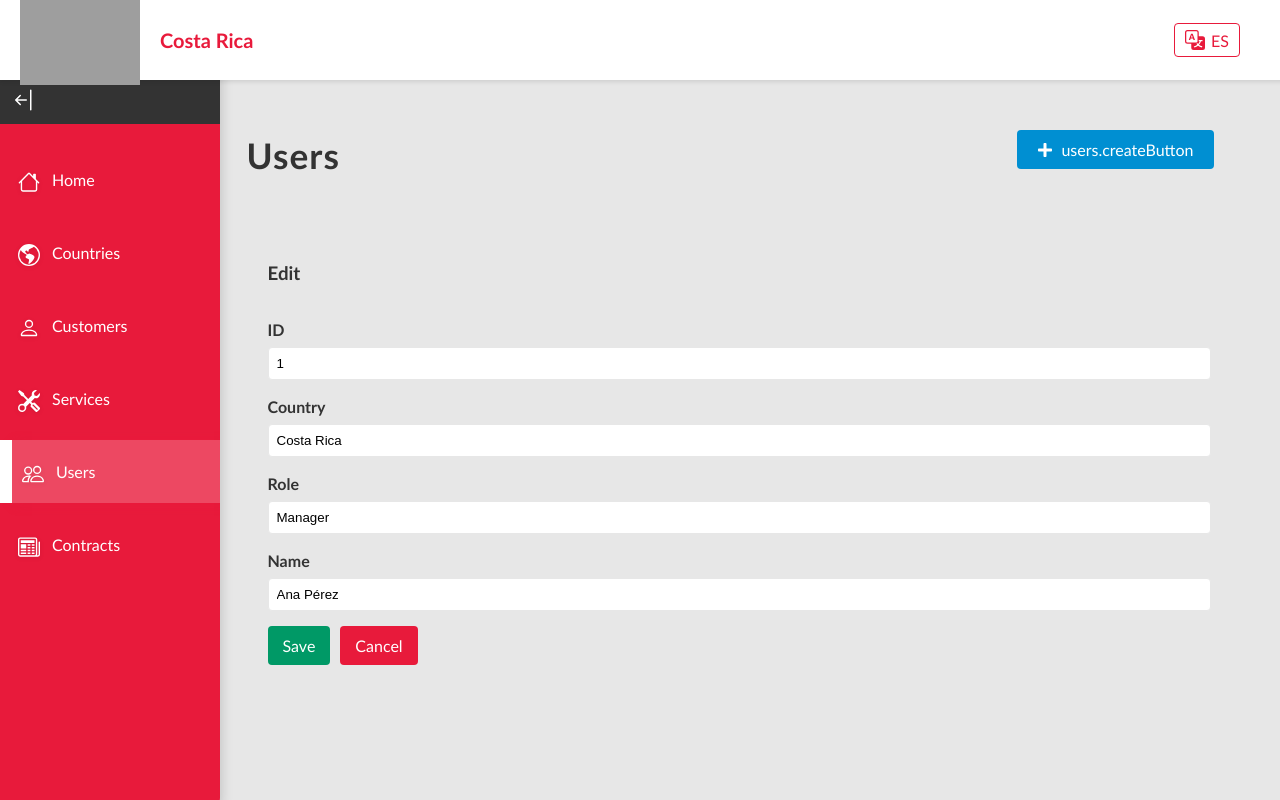
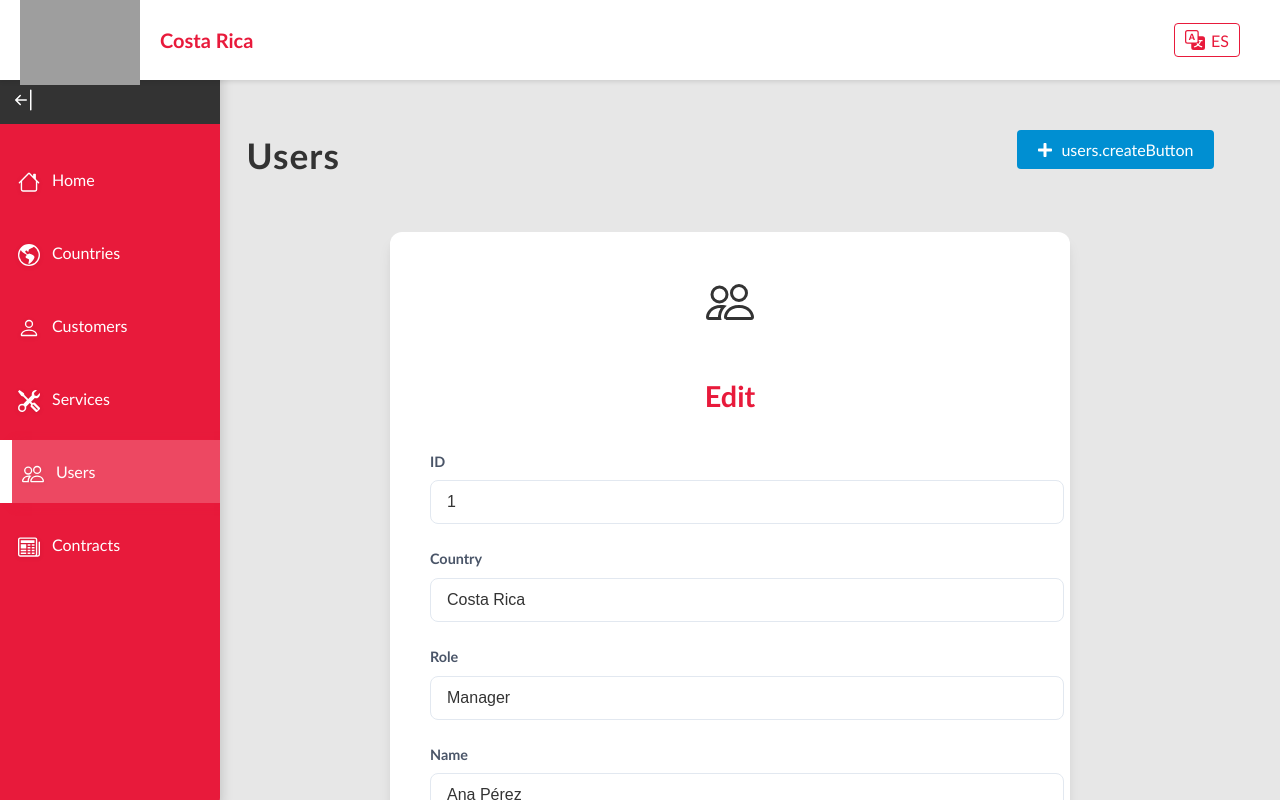
Before and after one commit to ArturoQuiros/onboarding_sandbox, a React (Vite) app in the folder FE_Onboarding/: page /admin/users in a window 1280 px wide. Both pictures are taken after a click on the button 1082 px from the left and 381 px from the top of the page. Built offline with nearby package versions, Linux system fonts and the light colour scheme; no server answers; grey boxes are pictures that could not be loaded.

Commit message:
validaciones al CrudForm

```diff
--- a/FE_Onboarding/src/Global/Context/UIContext.jsx
+++ b/FE_Onboarding/src/Global/Context/UIContext.jsx
@@ -1,19 +1,21 @@
-// src/context/UIContext.jsx
 import React, { createContext, useState } from "react";
 
-// Crea el contexto para la interfaz de usuario.
 export const UIContext = createContext();
 
 export const UIProvider = ({ children }) => {
   const [isSidebarOpen, setIsSidebarOpen] = useState(true);
   const [isModalOpen, setIsModalOpen] = useState(false);
-  // Puedes añadir más estados de UI aquí.
+
+  // ⬇ Nuevo estado para el icono
+  const [entityIcon, setEntityIcon] = useState(null);
 
   const value = {
     isSidebarOpen,
     setIsSidebarOpen,
     isModalOpen,
     setIsModalOpen,
+    entityIcon,
+    setEntityIcon, // ⬅ Exponemos la función para actualizarlo
   };
 
   return <UIContext.Provider value={value}>{children}</UIContext.Provider>;
--- a/FE_Onboarding/src/Modules/Admin/components/CrudDashboard.jsx
+++ b/FE_Onboarding/src/Modules/Admin/components/CrudDashboard.jsx
@@ -1,6 +1,5 @@
 // src/Modules/Admin/components/Crud/CrudDashboard.jsx
-
-import React, { useState, useEffect, useMemo } from "react";
+import React, { useState, useEffect, useMemo, useCallback } from "react";
 import { CrudDataTable, CrudForm, SearchBar, ItemsPerPageSelector } from "./";
 import { useTranslation } from "react-i18next";
 import toast from "react-hot-toast";
@@ -15,40 +14,42 @@ export const CrudDashboard = ({
   createItem,
   updateItem,
   deleteItem,
+  entityIcon,
+  validations, // ✅ Recibimos validaciones
 }) => {
   const { t } = useTranslation("global");
+
   const [items, setItems] = useState([]);
   const [isFormOpen, setIsFormOpen] = useState(false);
   const [selectedItem, setSelectedItem] = useState(null);
   const [isConfirmModalOpen, setIsConfirmModalOpen] = useState(false);
   const [itemIdToDelete, setItemIdToDelete] = useState(null);
+
   const [searchTerm, setSearchTerm] = useState("");
   const [currentPage, setCurrentPage] = useState(1);
   const [itemsPerPage, setItemsPerPage] = useState(10);
   const [sortKey, setSortKey] = useState(null);
   const [sortDirection, setSortDirection] = useState("asc");
 
-  // Fetch initial data on component mount
-  useEffect(() => {
-    const fetchData = async () => {
+  // --- Recargar datos ---
+  const reloadItems = useCallback(async () => {
     try {
       const data = await getItems();
-        setItems(data);
+      setItems(Array.isArray(data) ? data : []);
     } catch (error) {
       toast.error(t("common.loadError"));
       console.error("Error fetching items:", error);
     }
-    };
-    fetchData();
   }, [getItems, t]);
 
-  // --- Lógica de filtrado, ordenamiento y paginación
+  useEffect(() => {
+    reloadItems();
+  }, [reloadItems]);
 
+  // --- Ordenamiento ---
   const handleSort = (key) => {
     setSortKey(key);
-    setSortDirection((prevDirection) =>
-      prevDirection === "asc" ? "desc" : "asc"
-    );
+    setSortDirection((prev) => (prev === "asc" ? "desc" : "asc"));
     setCurrentPage(1);
   };
 
@@ -59,25 +60,22 @@ export const CrudDashboard = ({
 
   const sortedItems = useMemo(() => {
     if (!sortKey) return items;
-
-    const sorted = [...items].sort((a, b) => {
-      const aValue = String(a[sortKey] || "").toLowerCase();
-      const bValue = String(b[sortKey] || "").toLowerCase();
-
+    return [...items].sort((a, b) => {
+      const aValue = String(a[sortKey] ?? "").toLowerCase();
+      const bValue = String(b[sortKey] ?? "").toLowerCase();
       return sortDirection === "asc"
         ? aValue.localeCompare(bValue)
         : bValue.localeCompare(aValue);
     });
-
-    return sorted;
   }, [items, sortKey, sortDirection]);
 
   const filteredItems = useMemo(() => {
     if (!searchTerm) return sortedItems;
-
     return sortedItems.filter((item) =>
       fields.some((field) =>
-        String(item[field.key]).toLowerCase().includes(searchTerm.toLowerCase())
+        String(item[field.key] ?? "")
+          .toLowerCase()
+          .includes(searchTerm.toLowerCase())
       )
     );
   }, [sortedItems, searchTerm, fields]);
@@ -89,8 +87,7 @@ export const CrudDashboard = ({
 
   const totalPages = Math.ceil(filteredItems.length / itemsPerPage);
 
-  // --- Manejo de acciones (crear, editar, eliminar)
-
+  // --- Acciones CRUD ---
   const handleCreate = () => {
     setSelectedItem(null);
     setIsFormOpen(true);
@@ -119,8 +116,7 @@ export const CrudDashboard = ({
         success: t(`${entityName}.deleteSuccess`),
         error: t(`${entityName}.deleteError`),
       });
-      const data = await getItems();
-      setItems(data);
+      await reloadItems();
     } catch (error) {
       console.error("Error deleting item:", error);
     } finally {
@@ -129,11 +125,11 @@ export const CrudDashboard = ({
   };
 
   const handleSave = async (item) => {
-    const isEditing = !!selectedItem;
-    const promise = isEditing ? updateItem(item) : createItem(item);
+    const isEditing = Boolean(selectedItem);
+    const action = isEditing ? updateItem(item) : createItem(item);
 
     try {
-      await toast.promise(promise, {
+      await toast.promise(action, {
         loading: isEditing ? t("common.updating") : t("common.creating"),
         success: isEditing
           ? t("common.updateSuccess")
@@ -142,19 +138,21 @@ export const CrudDashboard = ({
       });
 
       setIsFormOpen(false);
-      const data = await getItems();
-      setItems(data);
+      setSelectedItem(null);
+      await reloadItems();
     } catch (error) {
       console.error("Error saving item:", error);
     }
   };
 
-  // --- Renderizado del componente
-
+  // --- Renderizado ---
   return (
     <div className={styles.container}>
       <div className={styles.header}>
-        <h2 className={styles.title}>{t(`${entityName}.title`)}</h2>
+        <h2 className={styles.title}>
+          {entityIcon && <span className={styles.icon}>{entityIcon}</span>}
+          {t(`${entityName}.title`)}
+        </h2>
         <button className={styles.createButton} onClick={handleCreate}>
           <FaPlus /> {t(`${entityName}.createButton`)}
         </button>
@@ -166,6 +164,8 @@ export const CrudDashboard = ({
           item={selectedItem}
           onSave={handleSave}
           onCancel={handleCancel}
+          validations={validations}
+          entityIcon={entityIcon}
         />
       ) : (
         <>
--- a/FE_Onboarding/src/Modules/Admin/components/CrudForm.jsx
+++ b/FE_Onboarding/src/Modules/Admin/components/CrudForm.jsx
@@ -1,50 +1,72 @@
 // src/Modules/Admin/components/Crud/CrudForm.jsx
-
-import React, { useState, useEffect } from "react";
+import React, { useState, useEffect, useContext } from "react";
 import { useTranslation } from "react-i18next";
+import { UIContext } from "../../../Global/Context";
 import styles from "./CrudForm.module.css";
 
-export const CrudForm = ({ fields, item, onSave, onCancel }) => {
+export const CrudForm = ({ fields, item, onSave, onCancel, validations }) => {
   const { t } = useTranslation("global");
+  const { entityIcon } = useContext(UIContext);
+
   const [formData, setFormData] = useState({});
+  const [formErrors, setFormErrors] = useState({});
 
+  // Inicializa los datos del formulario
   useEffect(() => {
     if (item) {
       setFormData(item);
     } else {
       const initialData = {};
       fields.forEach((field) => {
-        // Excluye el campo 'id' de la inicialización si es un nuevo ítem
-        if (field.key !== "id") {
-          initialData[field.key] = "";
-        }
+        if (field.key !== "id") initialData[field.key] = "";
       });
       setFormData(initialData);
     }
+    setFormErrors({});
   }, [item, fields]);
 
+  // Maneja cambios en los inputs y valida dinámicamente
   const handleChange = (e) => {
     const { name, value } = e.target;
-    setFormData({ ...formData, [name]: value });
+    setFormData((prev) => ({ ...prev, [name]: value }));
+
+    if (validations && validations[name]) {
+      const error = validations[name](value, { ...formData, [name]: value });
+      setFormErrors((prev) => ({ ...prev, [name]: error }));
+    }
   };
 
+  // Maneja el submit
   const handleSubmit = (e) => {
     e.preventDefault();
+
+    if (validations) {
+      const newErrors = {};
+      for (const key in validations) {
+        const error = validations[key](formData[key], formData);
+        if (error) newErrors[key] = error;
+      }
+      setFormErrors(newErrors);
+
+      if (Object.keys(newErrors).length > 0) return; // bloquea envío si hay errores
+    }
+
     onSave(formData);
   };
 
   return (
-    <form onSubmit={handleSubmit} className={styles.form}>
-      <h3 className={styles.formTitle}>
+    <form onSubmit={handleSubmit} className={styles.formContainer}>
+      {/* Encabezado */}
+      <div className={styles.formHeader}>
+        {entityIcon && <div className={styles.entityIcon}>{entityIcon}</div>}
+        <h2 className={styles.formTitle}>
           {item ? t("common.edit") : t("common.create")}
-      </h3>
+        </h2>
+      </div>
+
+      {/* Campos dinámicos */}
       {fields.map((field) => {
-        // Si no es un nuevo ítem y el campo es el ID, lo hacemos de solo lectura.
-        // Si es un nuevo ítem, lo ocultamos completamente.
-        if (!item && field.key === "id") {
-          return null; // No renderiza el campo ID
-        }
-
+        if (!item && field.key === "id") return null;
         const isIdField = field.key === "id";
 
         return (
@@ -54,19 +76,32 @@ export const CrudForm = ({ fields, item, onSave, onCancel }) => {
               type={field.type || "text"}
               name={field.key}
               value={formData[field.key] || ""}
-              onChange={isIdField ? null : handleChange} // El ID no debe poder editarse
-              readOnly={isIdField} // El campo de ID es de solo lectura
-              className={styles.input}
+              onChange={isIdField ? null : handleChange}
+              readOnly={isIdField}
+              className={`${styles.input} ${
+                formErrors[field.key] ? styles.inputError : ""
+              }`}
             />
+            {formErrors[field.key] && (
+              <div className={styles.errorMessage}>{formErrors[field.key]}</div>
+            )}
           </div>
         );
       })}
+
+      {/* Botones */}
+      <div className={styles.buttonGroup}>
         <button type="submit" className={styles.saveButton}>
           {t("common.save")}
         </button>
-      <button type="button" onClick={onCancel} className={styles.cancelButton}>
+        <button
+          type="button"
+          onClick={onCancel}
+          className={styles.cancelButton}
+        >
           {t("common.cancel")}
         </button>
+      </div>
     </form>
   );
 };
--- a/FE_Onboarding/src/Modules/Admin/components/CrudForm.module.css
+++ b/FE_Onboarding/src/Modules/Admin/components/CrudForm.module.css
@@ -1,67 +1,112 @@
 /* src/Modules/Admin/components/Crud/CrudForm.module.css */
-.form {
-  border: 1px solid var(--bdo-pale-charcoal);
-  padding: 20px;
-  border-radius: 8px;
-  margin-top: 20px;
+
+.formContainer {
+  background-color: white;
+  border-radius: 12px;
+  padding: 2.5rem;
+  box-shadow: 0 10px 15px -3px rgba(0, 0, 0, 0.1),
+    0 4px 6px -2px rgba(0, 0, 0, 0.05);
+  max-width: 600px;
+  margin: 2rem auto;
 }
 
+/* Encabezado con ícono + título */
+.formHeader {
+  display: flex;
+  flex-direction: column;
+  align-items: center;
+  margin-bottom: 2rem;
+}
+
+/* Ícono de la entidad */
+.entityIcon {
+  font-size: 3rem;
+  color: var(--bdo-charcoal);
+  margin-bottom: 0.5rem;
+}
+
+/* Título del formulario */
 .formTitle {
-  color: var(--bdo-charcoal);
-  border-bottom: 1px solid var(--bdo-pale-charcoal);
-  padding-bottom: 10px;
-  margin-bottom: 20px;
+  font-size: 1.8rem;
+  font-weight: 700;
+  color: var(--bdo-red);
+  text-align: center;
+  margin-bottom: 0;
 }
 
 .formGroup {
-  margin-bottom: 15px;
+  margin-bottom: 1.5rem;
 }
 
 .label {
   display: block;
-  margin-bottom: 5px;
-  font-weight: bold;
-  color: var(--bdo-charcoal);
+  font-size: 0.9rem;
+  font-weight: 600;
+  color: #4a5568;
+  margin-bottom: 0.5rem;
 }
 
 .input {
   width: 100%;
-  padding: 8px;
-  border: 1px solid var(--bdo-pale-charcoal);
-  border-radius: 4px;
+  padding: 0.75rem 1rem;
+  font-size: 1rem;
+  border: 1px solid #e2e8f0;
+  border-radius: 8px;
+  color: var(--bdo-charcoal);
+  transition: border-color 0.3s ease, box-shadow 0.3s ease;
 }
 
 .input:focus {
   outline: none;
-  border-color: var(--bdo-red);
-  box-shadow: 0 0 0 2px rgba(232, 26, 59, 0.2);
+  border-color: #3182ce;
+  box-shadow: 0 0 0 3px rgba(49, 130, 206, 0.5);
+}
+
+/* Input con error */
+.inputError {
+  border-color: #e53e3e;
+}
+
+/* Mensaje de error */
+.errorMessage {
+  color: #e53e3e;
+  font-size: 0.85rem;
+  margin-top: 0.25rem;
+}
+
+.buttonGroup {
+  display: flex;
+  justify-content: flex-end;
+  gap: 1rem;
+  margin-top: 2rem;
+}
+
+.saveButton,
+.cancelButton {
+  padding: 0.75rem 1.5rem;
+  font-size: 1rem;
+  font-weight: 600;
+  border-radius: 8px;
+  cursor: pointer;
+  transition: all 0.3s ease;
 }
 
 .saveButton {
-  padding: 10px 15px;
-  background-color: var(--bdo-jade);
+  background-color: var(--bdo-ocean);
   color: white;
   border: none;
-  border-radius: 4px;
-  cursor: pointer;
-  margin-right: 10px;
-  transition: background-color 0.25s;
 }
 
 .saveButton:hover {
-  background-color: #00875c; /* Un verde un poco más oscuro para el efecto hover */
+  background-color: var(--bdo-blue);
 }
 
 .cancelButton {
-  padding: 10px 15px;
-  background-color: var(--bdo-red);
-  color: white;
-  border: none;
-  border-radius: 4px;
-  cursor: pointer;
-  transition: background-color 0.25s;
+  background-color: #e2e8f0;
+  color: #4a5568;
+  border: 1px solid #cbd5e0;
 }
 
 .cancelButton:hover {
-  background-color: var(--bdo-burgundy);
+  background-color: #cbd5e0;
 }
--- a/FE_Onboarding/src/Modules/Admin/pages/Contracts.jsx
+++ b/FE_Onboarding/src/Modules/Admin/pages/Contracts.jsx
@@ -1,19 +1,26 @@
 // src/Admin/pages/Contracts.jsx
-import React, { useContext } from "react";
+import React, { useContext, useEffect } from "react";
 import { Navbar, Sidebar, CrudDashboard } from "../components";
 import { UIContext } from "../../../Global/Context";
+import { BsNewspaper } from "react-icons/bs"; // Icono del sidebar
 
 import styles from "./Contracts.module.css";
 
 export const Contracts = () => {
-  const { isSidebarOpen } = useContext(UIContext);
+  const { isSidebarOpen, setEntityIcon } = useContext(UIContext);
+
+  // ✅ Setear icono del sidebar para el CrudForm
+  useEffect(() => {
+    setEntityIcon(<BsNewspaper />);
+  }, [setEntityIcon]);
 
   // --- CONFIGURACIÓN ESPECÍFICA PARA CONTRATOS ---
-  const getContracts = async () => [
-    { id: 1, country: "Costa Rica", customer: "Juan Pérez" },
-    { id: 2, country: "México", customer: "María González" },
-    { id: 3, country: "Colombia", customer: "Carlos Rodríguez" },
-  ];
+  const getContracts = async () =>
+    Promise.resolve([
+      { id: 1, country: "Costa Rica", customer: "Juan Pérez" },
+      { id: 2, country: "México", customer: "María González" },
+      { id: 3, country: "Colombia", customer: "Carlos Rodríguez" },
+    ]);
 
   const createContract = async (contract) => {
     console.log("Creando contrato:", contract);
@@ -30,10 +37,21 @@ export const Contracts = () => {
     return true;
   };
 
+  // --- Campos del formulario con validaciones ---
   const contractFields = [
     { key: "id", labelKey: "contracts.table.id", type: "text" },
-    { key: "country", labelKey: "contracts.table.country", type: "text" },
-    { key: "customer", labelKey: "contracts.table.customer", type: "text" },
+    {
+      key: "country",
+      labelKey: "contracts.table.country",
+      type: "text",
+      validation: { required: true, minLength: 3, maxLength: 50 },
+    },
+    {
+      key: "customer",
+      labelKey: "contracts.table.customer",
+      type: "text",
+      validation: { required: true, minLength: 3, maxLength: 100 },
+    },
   ];
   // ---------------------------------------------
 
--- a/FE_Onboarding/src/Modules/Admin/pages/Countries.jsx
+++ b/FE_Onboarding/src/Modules/Admin/pages/Countries.jsx
@@ -1,16 +1,21 @@
 // src/Admin/pages/Countries.jsx
-
-import React, { useContext } from "react";
+import React, { useContext, useEffect } from "react";
 import { Navbar, Sidebar, CrudDashboard } from "../components";
 import { UIContext } from "../../../Global/Context";
+import { BsGlobeAmericas } from "react-icons/bs";
 import axiosClient from "../../../Api/axiosClient";
 
 import styles from "./Countries.module.css";
 
 export const Countries = () => {
-  const { isSidebarOpen } = useContext(UIContext);
+  const { isSidebarOpen, setEntityIcon } = useContext(UIContext);
 
-  // Obtener datos de la API (ya usa /Pais, que parece ser la correcta)
+  // Configura el icono del formulario
+  useEffect(() => {
+    setEntityIcon(<BsGlobeAmericas />);
+  }, [setEntityIcon]);
+
+  // --- FUNCIONES CRUD ---
   const getCountries = async () => {
     try {
       const response = await axiosClient.get("/Pais");
@@ -24,7 +29,6 @@ export const Countries = () => {
     }
   };
 
-  // Crear un nuevo país en la API
   const createCountry = async (country) => {
     try {
       const payload = { nombre: country.name };
@@ -32,11 +36,10 @@ export const Countries = () => {
       return { id: response.data.id, name: response.data.nombre };
     } catch (error) {
       console.error("Error al crear país:", error);
-      throw error; // ✅ Lanza el error
+      throw error;
     }
   };
 
-  // Actualizar un país en la API
   const updateCountry = async (country) => {
     try {
       const payload = { id: country.id, nombre: country.name };
@@ -44,25 +47,37 @@ export const Countries = () => {
       return { id: response.data.id, name: response.data.nombre };
     } catch (error) {
       console.error("Error al actualizar país:", error);
-      throw error; // ✅ Lanza el error
+      throw error;
     }
   };
 
-  // Eliminar un país de la API
   const deleteCountry = async (id) => {
     try {
       await axiosClient.delete(`/Pais/${id}`);
       return true;
     } catch (error) {
       console.error("Error al eliminar país:", error);
-      throw error; // ✅ Lanza el error
+      throw error;
     }
   };
 
+  // --- CAMPOS DEL FORMULARIO ---
   const countryFields = [
     { key: "id", labelKey: "countries.table.id", type: "text" },
     { key: "name", labelKey: "countries.table.name", type: "text" },
   ];
+
+  // --- VALIDACIONES ---
+  const countryValidations = {
+    name: (value) => {
+      if (!value) return "El nombre es obligatorio";
+      if (value.length < 3) return "Debe tener al menos 3 caracteres";
+      if (value.length > 50) return "No puede superar 50 caracteres";
+      if (!/^[A-Za-zÁÉÍÓÚáéíóúÑñ\s]+$/.test(value))
+        return "Solo se permiten letras y espacios";
+      return null;
+    },
+  };
 
   return (
     <div className={styles.container}>
@@ -81,6 +96,7 @@ export const Countries = () => {
             createItem={createCountry}
             updateItem={updateCountry}
             deleteItem={deleteCountry}
+            validations={countryValidations}
           />
         </div>
       </div>
--- a/FE_Onboarding/src/Modules/Admin/pages/Customers.jsx
+++ b/FE_Onboarding/src/Modules/Admin/pages/Customers.jsx
@@ -1,15 +1,22 @@
 // src/Admin/pages/Customers.jsx
-import React, { useContext } from "react";
+import React, { useContext, useEffect } from "react";
 import { Navbar, Sidebar, CrudDashboard } from "../components";
 import { UIContext } from "../../../Global/Context";
+import { BsPerson } from "react-icons/bs";
 
 import styles from "./Customers.module.css";
 
 export const Customers = () => {
-  const { isSidebarOpen } = useContext(UIContext);
+  const { isSidebarOpen, setEntityIcon } = useContext(UIContext);
+
+  // ✅ Setear icono del sidebar y CrudForm
+  useEffect(() => {
+    setEntityIcon(<BsPerson />);
+  }, [setEntityIcon]);
 
   // --- CONFIGURACIÓN ESPECÍFICA PARA CLIENTES ---
-  const getCustomers = async () => [
+  const getCustomers = async () =>
+    Promise.resolve([
       {
         id: 1,
         nombre: "Juan Pérez",
@@ -31,7 +38,7 @@ export const Customers = () => {
         telefono: "555-9012",
         direccion: "Boulevard del Sol 789",
       },
-  ];
+    ]);
 
   const createCustomer = async (customer) => {
     console.log("Creando cliente:", customer);
--- a/FE_Onboarding/src/Modules/Admin/pages/Services.jsx
+++ b/FE_Onboarding/src/Modules/Admin/pages/Services.jsx
@@ -1,19 +1,26 @@
 // src/Admin/pages/Services.jsx
-import React, { useContext } from "react";
+import React, { useContext, useEffect } from "react";
 import { Navbar, Sidebar, CrudDashboard } from "../components";
 import { UIContext } from "../../../Global/Context";
+import { BsTools } from "react-icons/bs";
 
 import styles from "./Services.module.css";
 
 export const Services = () => {
-  const { isSidebarOpen } = useContext(UIContext);
+  const { isSidebarOpen, setEntityIcon } = useContext(UIContext);
+
+  // ✅ Setear icono del sidebar y CrudForm
+  useEffect(() => {
+    setEntityIcon(<BsTools />);
+  }, [setEntityIcon]);
 
   // --- CONFIGURACIÓN ESPECÍFICA PARA SERVICIOS ---
-  const getServices = async () => [
-    { id: 1, name: "Consultoría de Negocios", country: "Costa Rica" },
-    { id: 2, name: "Auditoría Financiera", country: "México" },
-    { id: 3, name: "Asesoría Fiscal", country: "Colombia" },
-  ];
+  const getServices = async () =>
+    Promise.resolve([
+      { id: 1, name: "Consultoría de Negocios", country: "Costa Rica" },
+      { id: 2, name: "Auditoría Financiera", country: "México" },
+      { id: 3, name: "Asesoría Fiscal", country: "Colombia" },
+    ]);
 
   const createService = async (service) => {
     console.log("Creando servicio:", service);
--- a/FE_Onboarding/src/Modules/Admin/pages/Users.jsx
+++ b/FE_Onboarding/src/Modules/Admin/pages/Users.jsx
@@ -1,37 +1,28 @@
 // src/Admin/pages/Users.jsx
-import React, { useContext } from "react";
+import React, { useContext, useEffect } from "react";
 import { Navbar, Sidebar, CrudDashboard } from "../components";
 import { UIContext } from "../../../Global/Context";
+import { BsPeople } from "react-icons/bs";
 
 import styles from "./Users.module.css";
 
 export const Users = () => {
-  const { isSidebarOpen } = useContext(UIContext);
+  const { isSidebarOpen, setEntityIcon } = useContext(UIContext);
+
+  // ✅ Setear icono del sidebar y CrudForm
+  useEffect(() => {
+    setEntityIcon(<BsPeople />);
+  }, [setEntityIcon]);
 
   // --- CONFIGURACIÓN ESPECÍFICA PARA USUARIOS DE AD ---
-  const getUsers = async () => [
-    {
-      id: 1,
-      name: "Ana Pérez",
-      role: "Manager",
-      country: "Costa Rica",
-    },
-    {
-      id: 2,
-      name: "Luis Gómez",
-      role: "Auditor",
-      country: "México",
-    },
-    {
-      id: 3,
-      name: "Sofía Vargas",
-      role: "Staff",
-      country: "Colombia",
-    },
-  ];
+  const getUsers = async () =>
+    Promise.resolve([
+      { id: 1, name: "Ana Pérez", role: "Manager", country: "Costa Rica" },
+      { id: 2, name: "Luis Gómez", role: "Auditor", country: "México" },
+      { id: 3, name: "Sofía Vargas", role: "Staff", country: "Colombia" },
+    ]);
 
-  // Estas funciones se marcan como "no implementadas" ya que los usuarios de AD
-  // se gestionan desde el propio Active Directory, no desde la aplicación.
+  // Estas funciones no implementadas porque se gestionan desde Active Directory
   const createUser = async (user) => {
     console.warn("Creación de usuarios no implementada, se gestiona desde AD.");
     return null;
```
Also changed, not shown: FE_Onboarding/src/Modules/Admin/components/Sidebar.jsx (+20 -5 lines). Lines whose indentation alone changed are shown as unchanged.
